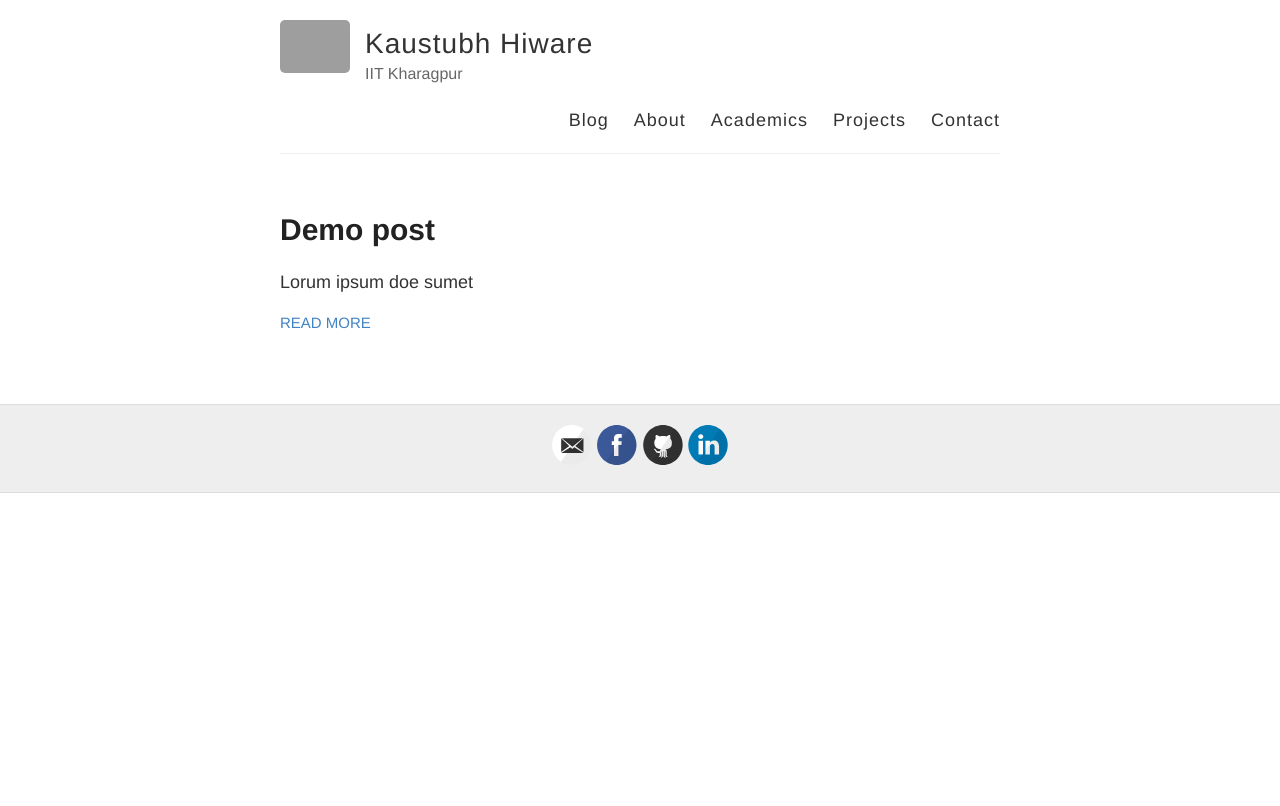
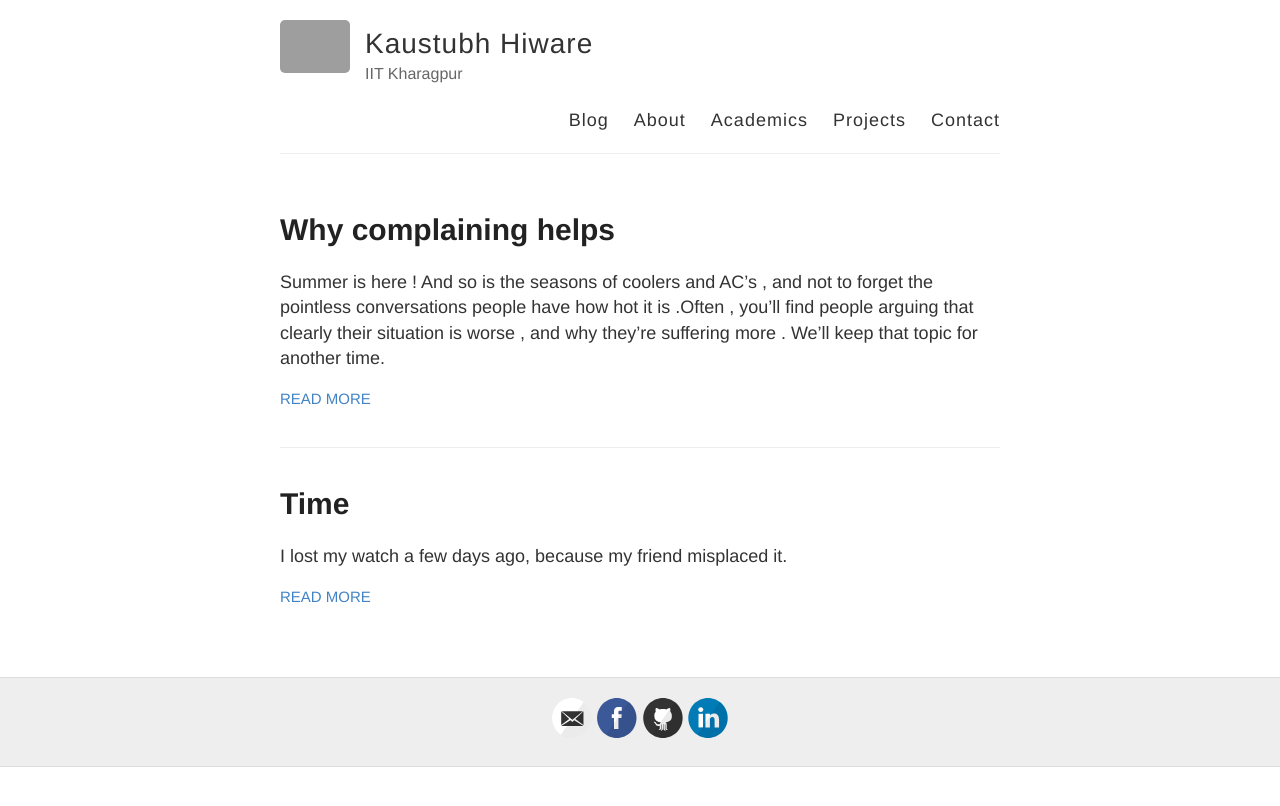
Before and after one commit to kaustubhhiware/archive, a Jekyll site: the page built from index.html, in a window 1280 px wide. Shown: the top 806 px of the page. Built offline with Jekyll 4.4.1, drawn with Linux system fonts in a browser that asks for light colours; grey boxes are pictures that could not be loaded.

Commit message:
Added 2 stories - TODO : svg icons for gmail,medium , quora

```diff
--- a/_posts/2016-4-18-Second-Post.md
+++ /dev/null
@@ -1,5 +0,0 @@
----
-layout: post
-title: Demo post
----
-Lorum ipsum doe sumet
--- /dev/null
+++ b/_posts/2016-4-20-Time.md
@@ -0,0 +1,7 @@
+---
+layout: post
+title: Time
+---
+I lost my watch a few days ago, because my friend misplaced it.
+
+I have been cautious since then, as to with whom i share my time with , and whom i don’t.
--- /dev/null
+++ b/_posts/2016-4-21-Complain.md
@@ -0,0 +1,23 @@
+---
+layout: post
+title: Why complaining helps
+---
+Summer is here ! And so is the seasons of coolers and AC’s , and not to forget the pointless conversations people have how hot it is .Often , you’ll find people arguing that clearly their situation is worse , and why they’re suffering more . We’ll keep that topic for another time.
+
+The main point of their conversations is how unbearably hot it is ,and often I overhear them and wonder , what exactly is the point of complaining ?
+
+There is absolutely nothing you could do to improve your situations of distress like these , similar to I will have to put in a lot of effort to complete this project/assignment in time .
+
+>People have an extraordinary power of stating the obvious.
+
+I mean , seriously ?What is the point of having a conversation if you do not seek a solution , and are already aware of the solution?Except if someone who reads this actually comes up with a solution with the weather crisis, and proves this story wrong , kudos .
+A closer look explains it is not the remedy they seek for , it is sympathy .The way I think of it , human beings are really lonely creatures , floating into blank space , with no where to hold on .Many “ Life Coaches ” , including some of your and my teachers ,must have pointed out you must have a good friend circle in order to go ahead in life .
+
+>A man is known by the company he keeps.
+
+At that point , I felt this was pretentious , and ended up having no ‘close’ friends , but now I’ve realized it -a friend circle / group is required to sympathize with you .To cry when you cry , and enjoy with when you’re happy .In a group , the worst caliber you could have is the lowest , which improves with how good friends you have . As a result , when you share your grievances with your group , they could help in resolving those conflicts .So , complaining does help in your own development .
+
+Even though complaining about weather has no output on weather conditions , the people with whom you share your problems become closer to you , you gain a level of trust and confidence in them , that is , they find you more approachable and it becomes easier for them to confide in you .
+
+They communicate with you .They complain with you . They share ideas with you .And ultimately , they develop you .
+So , keep complaining , keep communicating ,keep sharing ;otherwise what difference between us and mute animals ?
```
Also changed, not shown: about.md (+2 -0 lines).
